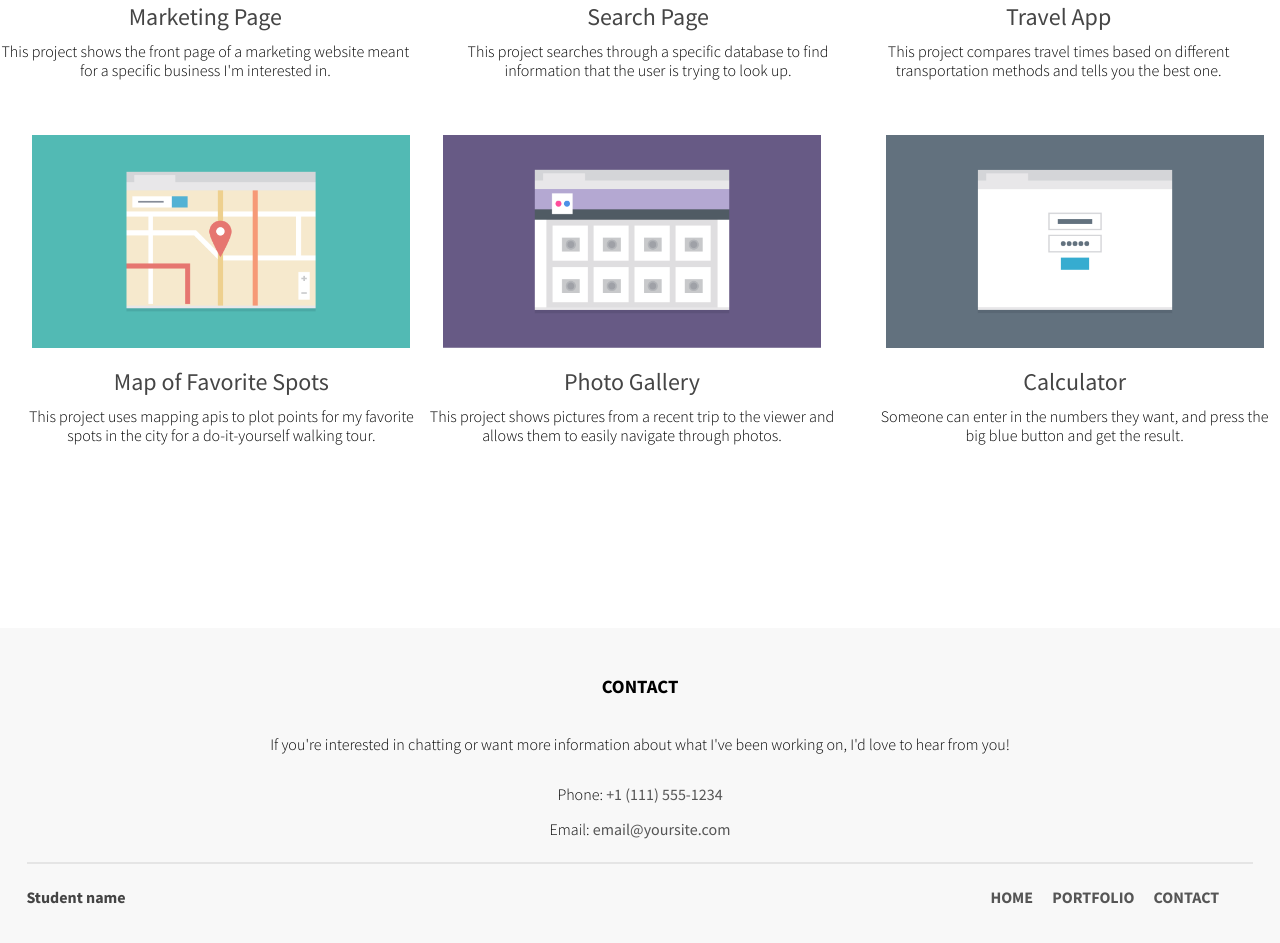
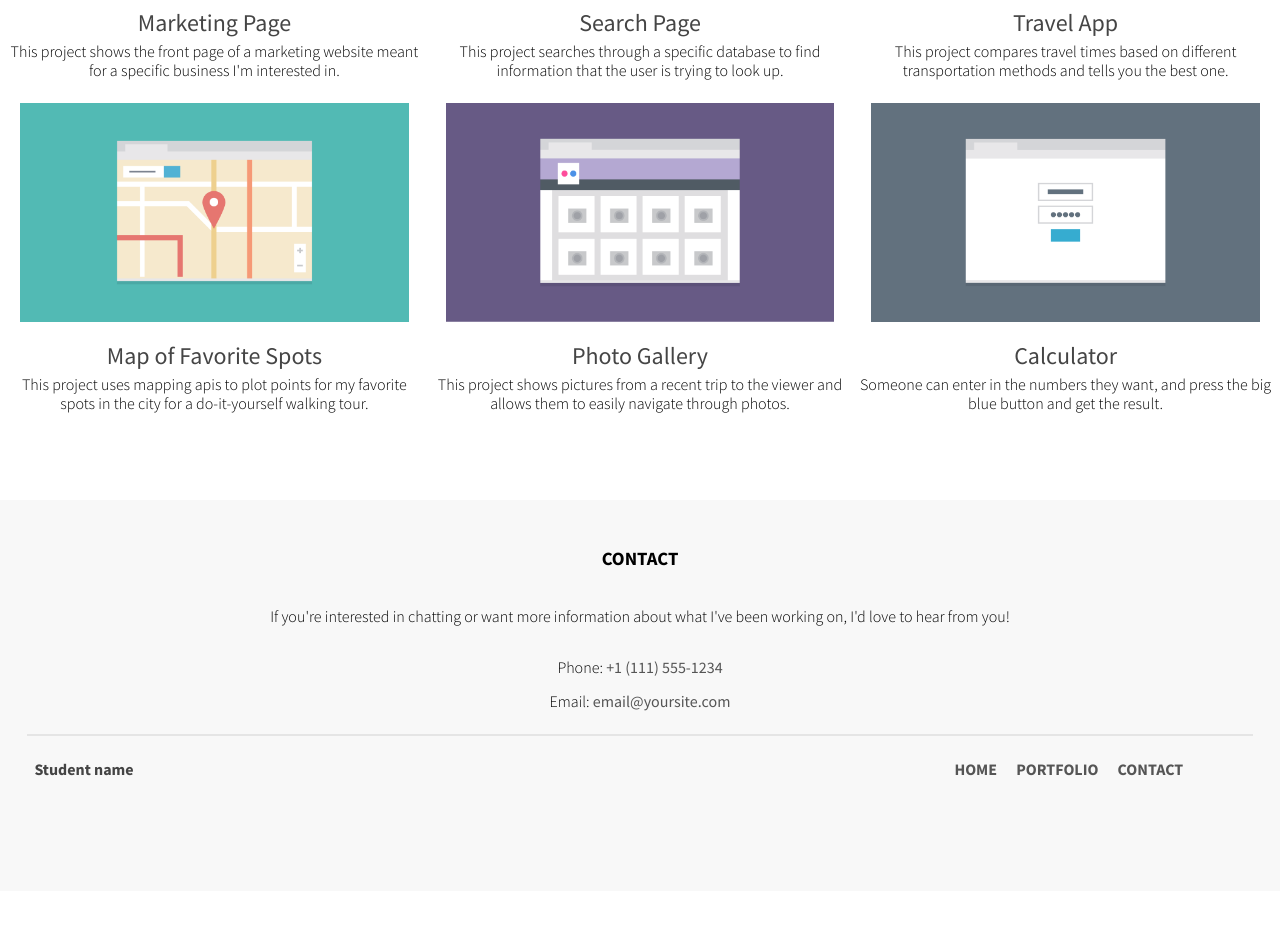
Before and after one commit to nathancleon/treehouse-techdegree-frontend-project-2, a plain HTML site: page index.html in a window 1280 px wide. Shown: the part 1039-1982 px from the top of the page. After the commit the page ends 1930 px from the top, so only its background shows below. Drawn offline with Linux system fonts and the light colour scheme.

Commit message:
Fixed layout break
-Element inside the table would drop from the 3 column layout.
-Fixed using inline-block styling, column width adjustment, and vertical alignment.
-Added viewport tag to html.
-Changed bottom nav visibility toggle so the back to top link did not occupy space

```diff
--- a/css/styles.css
+++ b/css/styles.css
@@ -87,7 +87,7 @@ p {
 #main-content {
   padding-top: 3em;
   text-align: center;
-  padding-bottom: 10%;
+  padding-bottom: 5%;
   background-color: #fff;
 }
 
@@ -102,14 +102,12 @@ p {
   color: #454545;
 }
 
-.portfolio-content {
-  padding-bottom: 1.5em;
-  padding-right: 1em;
-  padding-left: 1em;
+.portfolio-content h3 {
+  padding-bottom: 0.25em;
 }
 
-.portfolio-content h3 {
-  padding-bottom: 0.5em;
+.portfolio-content p {
+  margin-bottom: 1.5em;
 }
 
 /*************************
@@ -142,6 +140,10 @@ hr {
   border: 1px solid #e5e5e5;
 }
 
+/*************************
+ FOOTER NAV
+**************************/
+
 .bottom-nav {
   display: inline;
 }
@@ -165,6 +167,11 @@ hr {
 .bottom-nav-links {
   visibility: hidden;
 }
+
+
+/*************************
+ TABLET LAYOUT
+**************************/
 
 @media(min-width: 768px){
 
@@ -223,20 +230,20 @@ hr {
   }
 
   .bottom-nav-redirect{
-    visibility: hidden;
+    display: none;
   }
 
   .bottom-nav-links {
+    visibility: visible;
     list-style: none;
-    width: 40%;
+    width: 50%;
     font-weight: 600;
     float: right;
-    margin-right: -10%;
+    padding-left: 15%;
     z-index: 1;
   }
 
   .bottom-nav-links li {
-    visibility: visible;
     display: inline;
     margin-bottom: 0.25em;
     padding-right: 1em;
@@ -249,11 +256,14 @@ hr {
   }
 }
 
+/*************************
+ DESKTOP LAYOUT
+**************************/
+
 @media(min-width: 1024px){
   .student-name {
     float: left;
     width: 40%;
-
   }
 
   .main-nav {
@@ -263,17 +273,22 @@ hr {
     width: 60%;
   }
 
-  .portfolio-content {
+  #main-content {
     width: 100%;
   }
 
   .col-3 {
-    width: 33.333333%;
-    float: left;
-    margin-bottom: 2.5%;
+    width: 33%;
+    vertical-align: top;
+    float: none;
+    display: inline-block;
+  }
+
+  .bottom-nav-name {
+    padding-left: 1em;
   }
 
   .bottom-nav-links {
-    padding-left: 15%;
+    padding-left: 20%;
   }
 }
--- a/index.html
+++ b/index.html
@@ -2,6 +2,7 @@
 <html>
   <head>
     <title>Portfolio - Techdegree Project 2</title>
+    <meta name="viewport" content="width=device-width, initial-scale=1.0">
     <link href="https://fonts.googleapis.com/css?family=Source+Sans+Pro:300,400,700" rel="stylesheet">
     <link rel="stylesheet" type="text/css" href="css/normalize.css" />
     <link rel="stylesheet" type="text/css" href="css/styles.css" />
```
